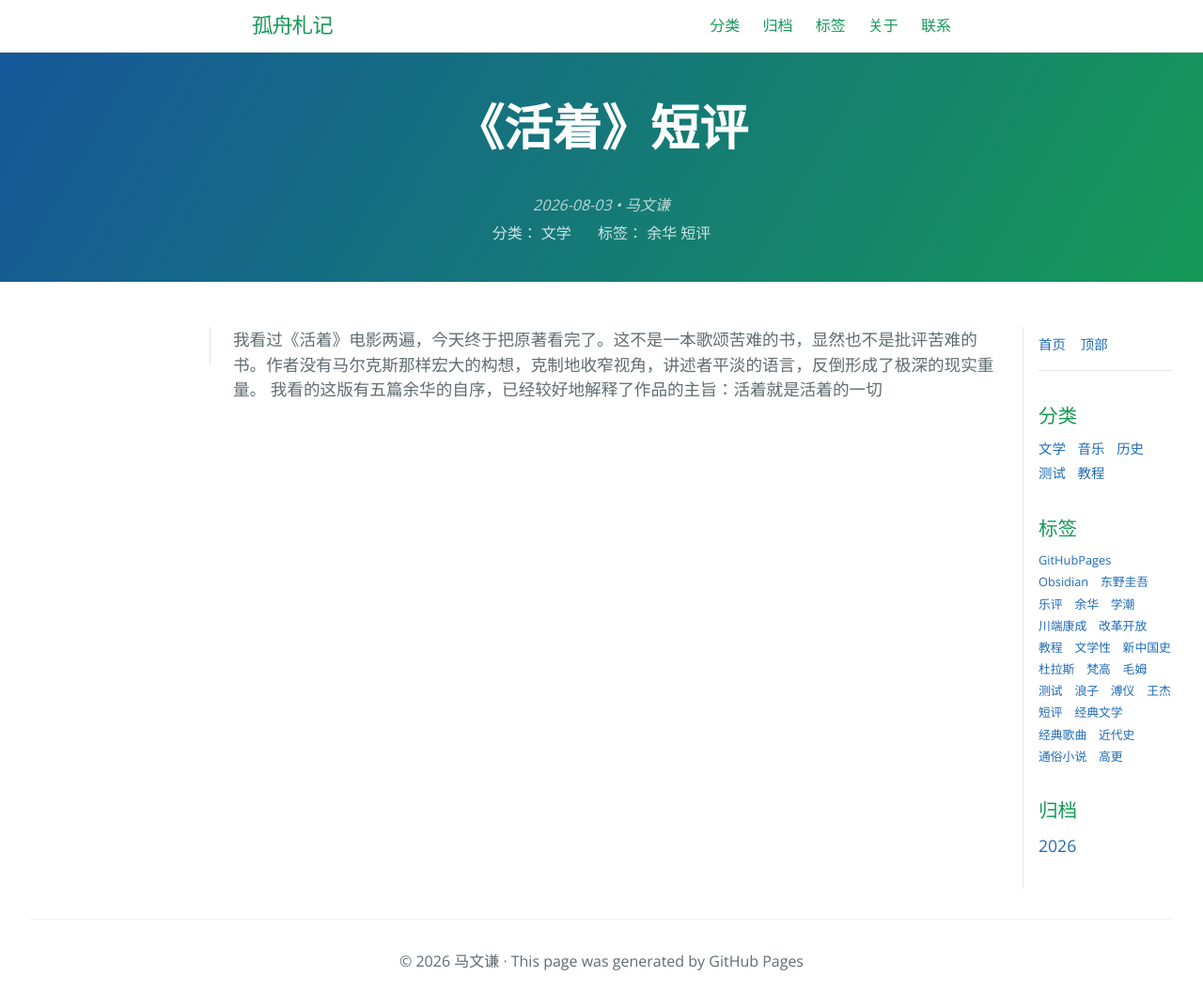
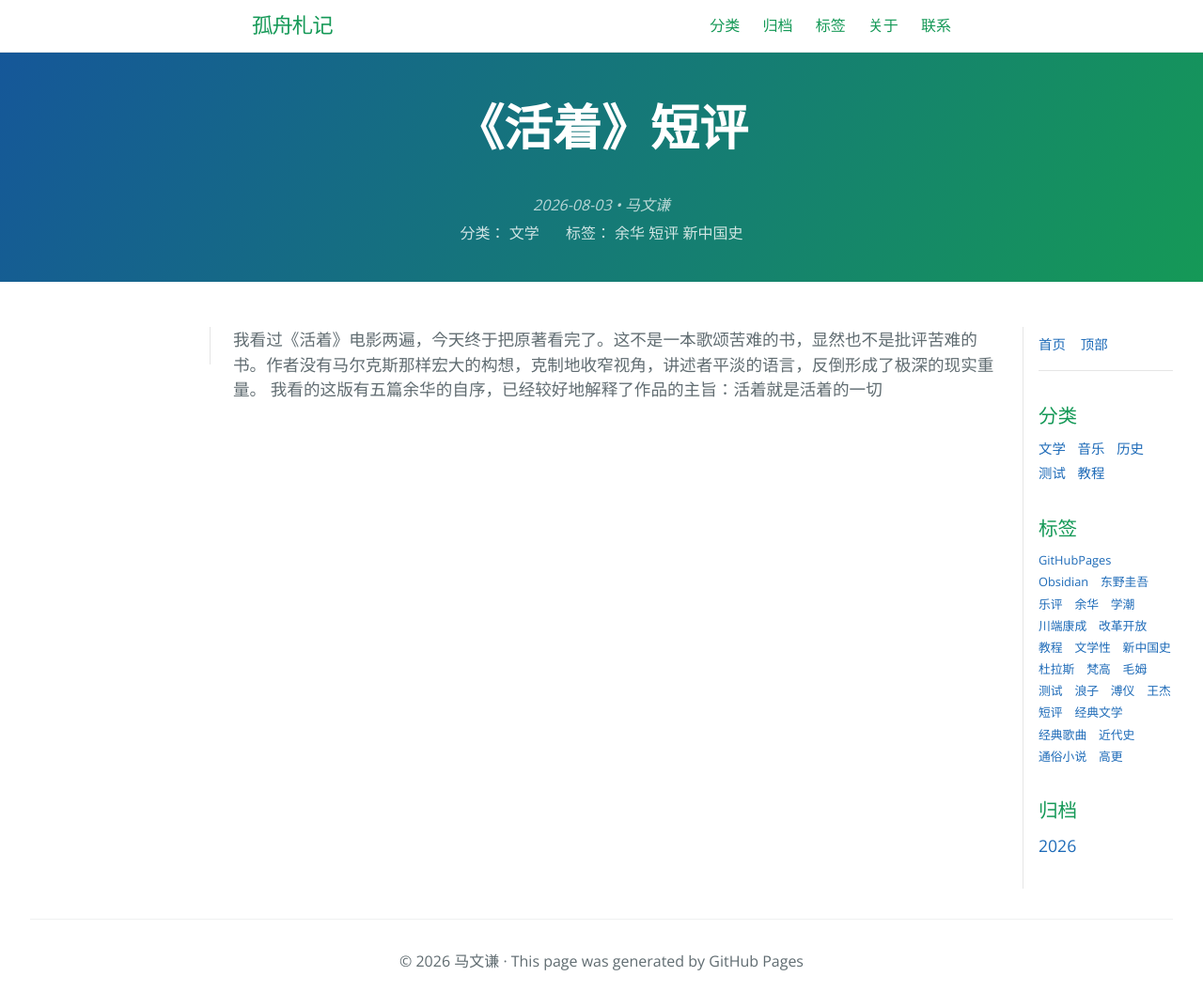
Before and after one commit to mawenqian1992/mawenqian1992.github.io, a Jekyll site: the page built from _posts/2026-08-03-toLive-short-review.md, in a window 1280 px wide and 1083 px high. Shown: the top 1072 px of the window at 94% size. Built offline with Jekyll 4.4.1, drawn with Linux system fonts in a browser that asks for light colours; our own code applies the rules of GitHub Pages for plain Markdown files.

Commit message:
PUSH NOTE : 《活着》短评.md

```diff
--- a/_posts/2026-08-03-toLive-short-review.md
+++ b/_posts/2026-08-03-toLive-short-review.md
@@ -7,5 +7,6 @@ category: 文学
 tags:
   - 余华
   - 短评
+  - 新中国史
 ---
 我看过《活着》电影两遍，今天终于把原著看完了。这不是一本歌颂苦难的书，显然也不是批评苦难的书。作者没有马尔克斯那样宏大的构想，克制地收窄视角，讲述者平淡的语言，反倒形成了极深的现实重量。 我看的这版有五篇余华的自序，已经较好地解释了作品的主旨：活着就是活着的一切
```
